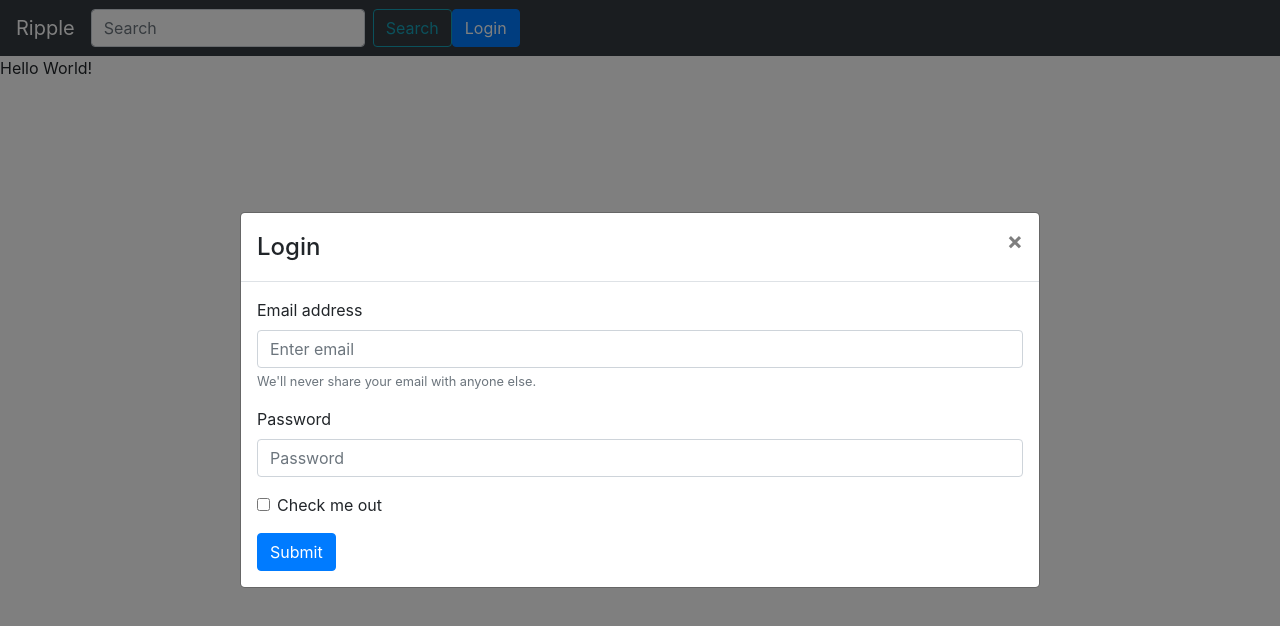
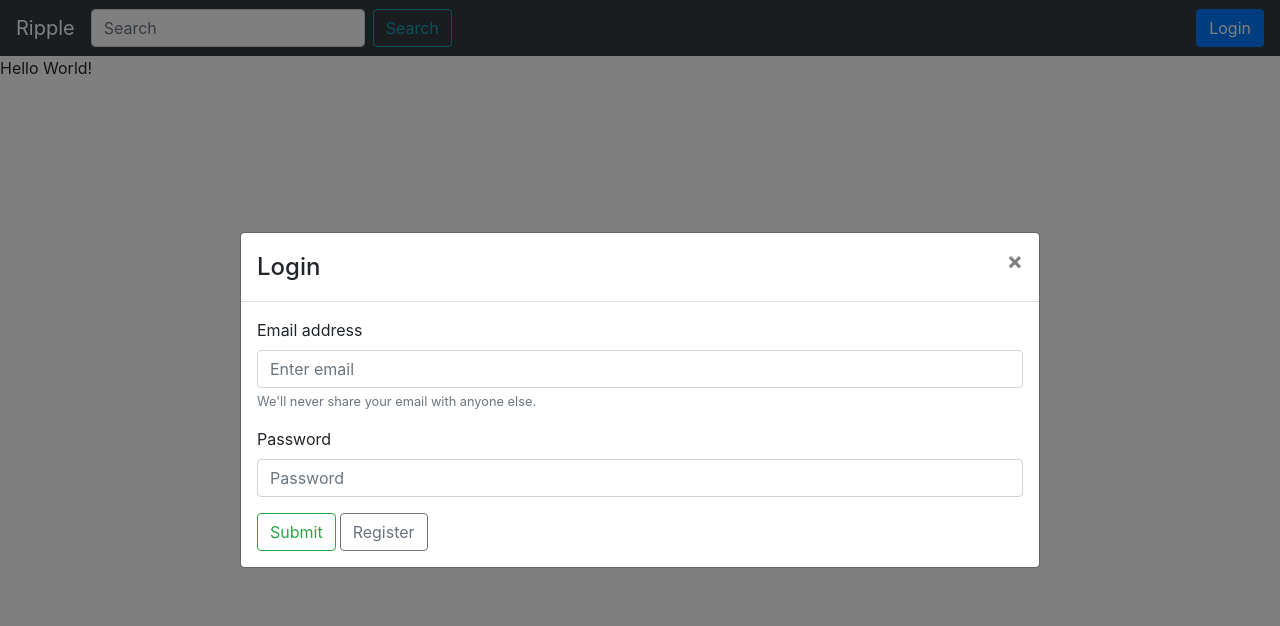
Before and after one commit to CarterWilde/PRO100, a Next.js app in the folder frontend/: page / in a window 1280 px wide. Both pictures are taken after a click on the button "Login". Shown: the top 626 px of the page. Built offline with nearby package versions, Linux system fonts and the light colour scheme.

Commit message:
before its swapped to Fluent

```diff
--- a/frontend/components/header.js
+++ b/frontend/components/header.js
@@ -19,11 +19,14 @@ export default class Header extends Component {
         return (
             <>
                 <Navbar bg="dark" variant="dark">
-                    <Navbar.Brand href="#home">Ripple</Navbar.Brand>
-                    <Form inline>
-                        <FormControl type="text" placeholder="Search" className="mr-sm-2" />
-                        <Button variant="outline-info">Search</Button>
-                    </Form>
+                    <Navbar.Brand href="/">Ripple</Navbar.Brand>
+                    <Nav className='mr-auto'>
+                        <Form inline>
+                            <FormControl type="text" placeholder="Search" className="mr-sm-2" />
+                            <Button variant="outline-info">Search</Button>
+                        </Form>
+                    </Nav>
+
                     <ButtonToolbar inline>
                         <Button variant='primary' className='container' onClick={() => this.setState({ addModalShow: true })}>
                             Login
--- a/frontend/components/login.js
+++ b/frontend/components/login.js
@@ -26,11 +26,11 @@ export default class Login extends Component {
                             <Form.Label>Password</Form.Label>
                             <Form.Control type="password" placeholder="Password" />
                         </Form.Group>
-                        <Form.Group controlId="formBasicCheckbox">
-                            <Form.Check type="checkbox" label="Check me out" />
-                        </Form.Group>
-                        <Button variant="primary" onClick={this.props.onHide}>
+                        <Button variant="outline-success mr-1" onClick={this.props.onHide}>
                             Submit
+                        </Button>
+                        <Button variant="outline-secondary" onClick={this.props.onHide}>
+                            Register
                         </Button>
                     </Form>
                 </Modal.Body>
--- a/frontend/package.json
+++ b/frontend/package.json
@@ -8,7 +8,7 @@
     "start": "next start"
   },
   "dependencies": {
-    "@fluentui/react": "^7.125.0",
+    "@fluentui/react": "^7.126.2",
     "bootstrap": "^4.5.2",
     "next": "9.5.1",
     "react": "16.13.1",
```
Also changed, not shown: 1 other file (tests, documents, lock files or other folders).
